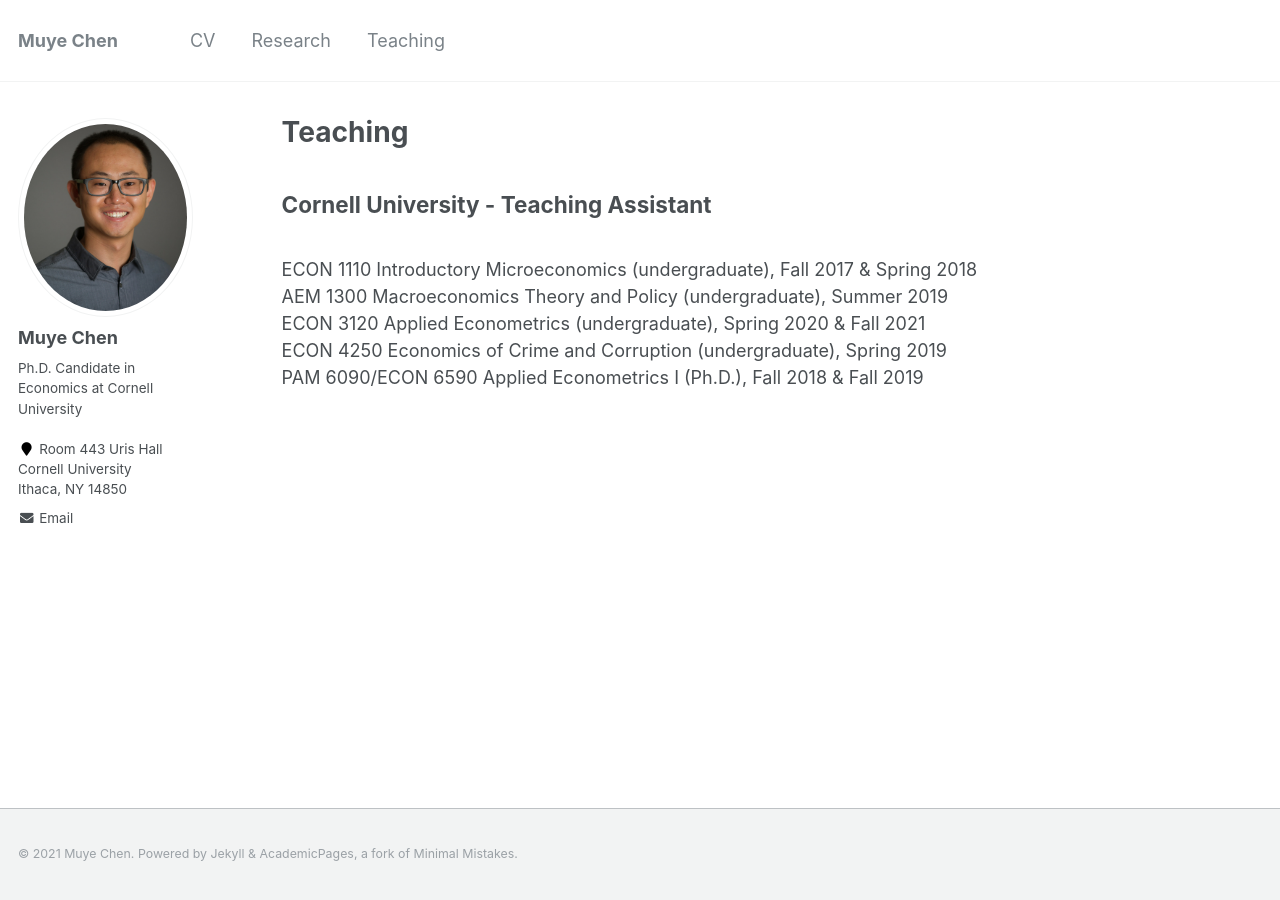
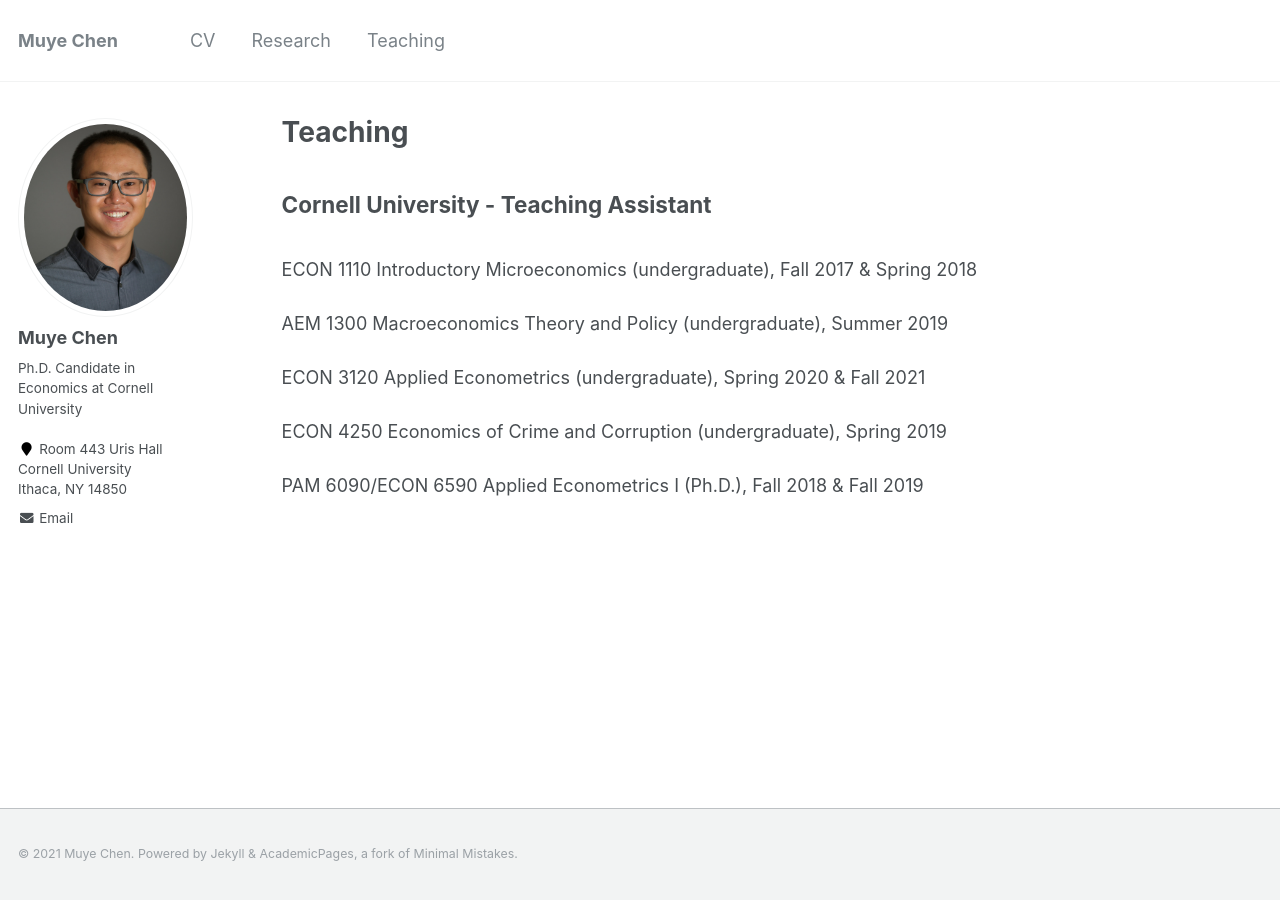
Before and after one commit to muyechenecon/muyechenecon.github.io, a Jekyll site: the page built from _pages/teaching.md, in a window 1280 px wide. Built offline with Jekyll 4.4.1, drawn with Linux system fonts in a browser that asks for light colours.

```diff
--- a/_pages/teaching.md
+++ b/_pages/teaching.md
@@ -9,9 +9,9 @@ author_profile: true
 
 <p id="1.5-spaced" style="line-height: 150%;">
 <h2> Cornell University - Teaching Assistant</h2><br>
-<div>ECON 1110 Introductory Microeconomics (undergraduate), Fall 2017 & Spring 2018</div>
-<div>AEM 1300 Macroeconomics Theory and Policy (undergraduate), Summer 2019</div>
-<div>ECON 3120 Applied Econometrics (undergraduate), Spring 2020 & Fall 2021</div>
-<div>ECON 4250 Economics of Crime and Corruption (undergraduate), Spring 2019</div>
+<div>ECON 1110 Introductory Microeconomics (undergraduate), Fall 2017 & Spring 2018</div><br>
+<div>AEM 1300 Macroeconomics Theory and Policy (undergraduate), Summer 2019</div><br>
+<div>ECON 3120 Applied Econometrics (undergraduate), Spring 2020 & Fall 2021</div><br>
+<div>ECON 4250 Economics of Crime and Corruption (undergraduate), Spring 2019</div><br>
 <div>PAM 6090/ECON 6590 Applied Econometrics I (Ph.D.), Fall 2018 & Fall 2019</div>
 </p>
```
